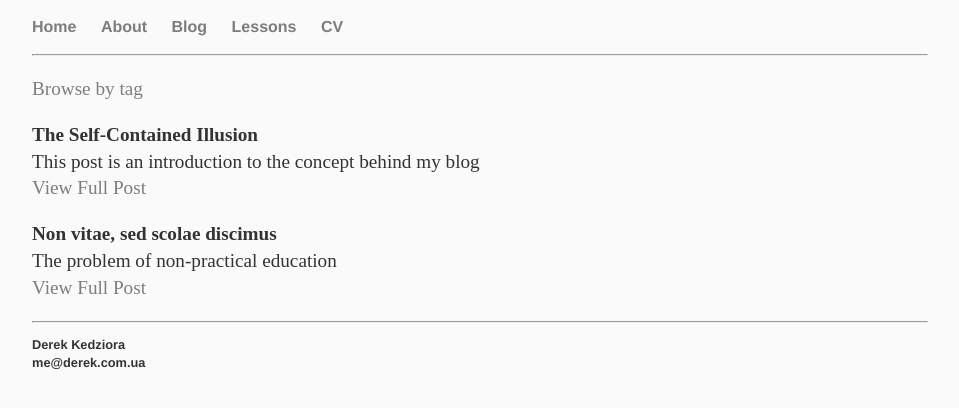
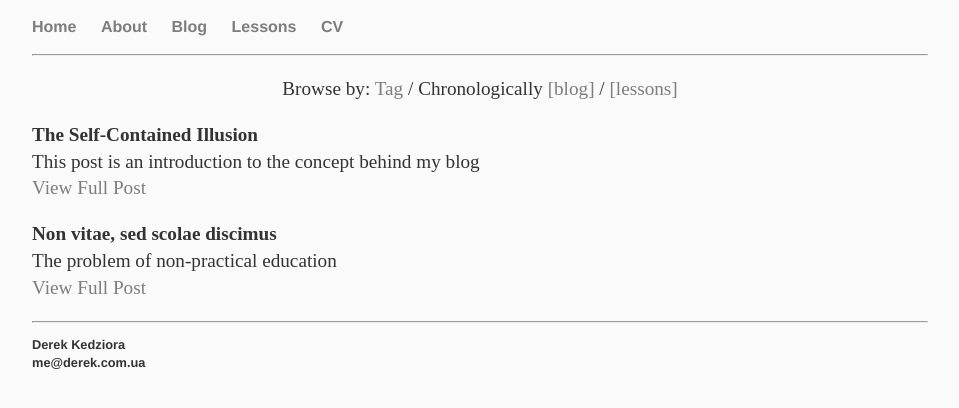
Before and after one commit to ZeroDeth/derekkedziora.github.io, a Jekyll site: the page built from blog.html, in a window 1280 px wide. Shown: the top 408 px of the page, without its empty margins (160-1119 px from the left). Built offline with Jekyll 4.4.1, drawn with Linux system fonts in a browser that asks for light colours.

Commit message:
tags updated

```diff
--- a/blog.html
+++ b/blog.html
@@ -3,7 +3,9 @@ layout: default
 title: Blog
 permalink: /blog/
 ---
-<p><a href="/tags">Browse by tag</a></p>
+<div align="center">
+<p>Browse by: <a href="/tags/">Tag</a> / Chronologically <a href="/blog/">[blog]</a> / <a href="/lessons/">[lessons]</a></p>
+</div>
 {% for post in site.categories.blog %}
     <p><b>{{ post.title }}</b><br>
     {{post.description}}<br>
--- a/lessons.html
+++ b/lessons.html
@@ -2,7 +2,9 @@
 layout: default
 permalink: /lessons/
 ---
-<p><a href="/tags">Browse by tag</a></p>
+<div align="center">
+<p>Browse by: <a href="/tags/">Tag</a> / Chronologically <a href="/blog/">[blog]</a> / <a href="/lessons/">[lessons]</a></p>
+</div>
 {% for post in site.categories.lesson %}
     <p><b>{{ post.title }}</b><br>
     {{post.description}}<br>
--- a/tagpage.html
+++ b/tagpage.html
@@ -2,6 +2,10 @@
 layout: default
 permalink: /tags
 ---
+<div align="center">
+<p>Browse by: <a href="/tags/">Tag</a> / Chronologically <a href="/blog/">[blog]</a> / <a href="/lessons/">[lessons]</a></p>
+</div>
+
 {% capture tags %}
   {% for tag in site.tags %}
     {{ tag[0] }}
```
